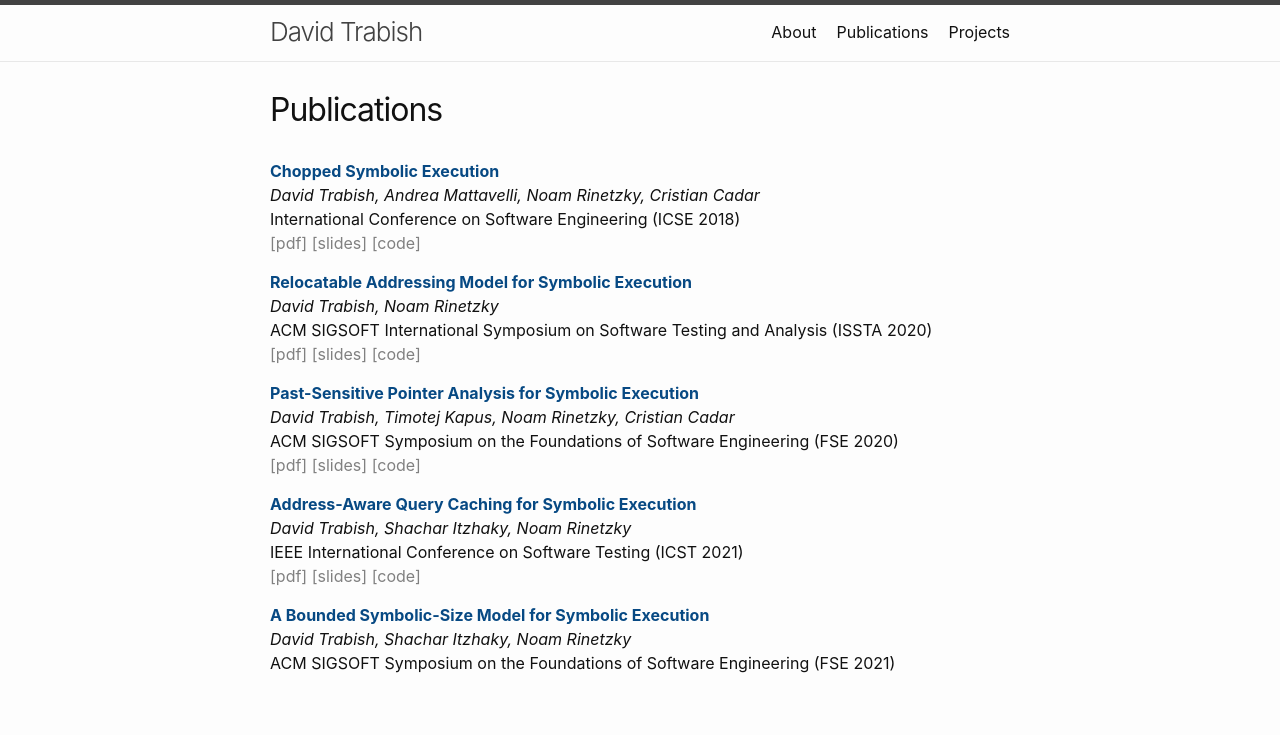
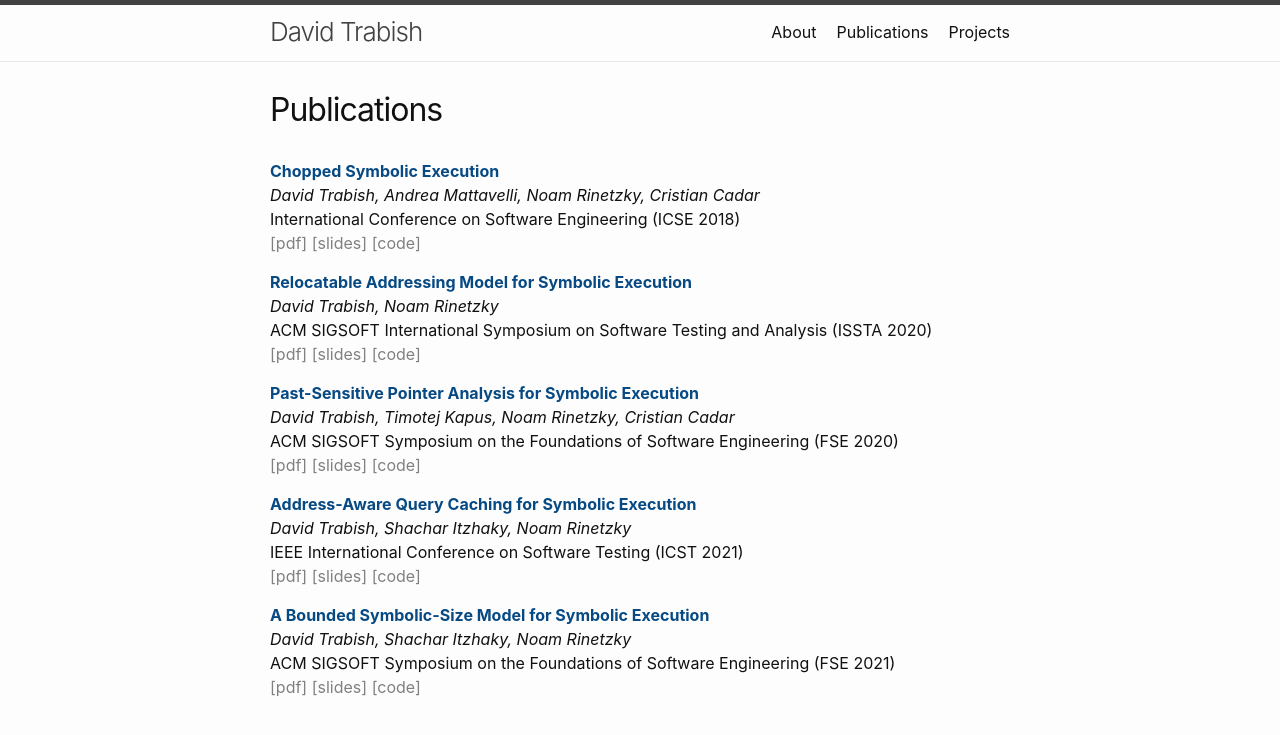
Before and after one commit to davidtr1037/davidtr1037.github.io, a Jekyll site: the page built from publications.md, in a window 1280 px wide. Shown: the top 735 px of the page. Built offline with Jekyll 4.4.1, drawn with Linux system fonts in a browser that asks for light colours.

Commit message:
adding files

```diff
--- a/publications.md
+++ b/publications.md
@@ -35,3 +35,6 @@ IEEE International Conference on Software Testing (ICST 2021)
 <span style="color:#074983">__A Bounded Symbolic-Size Model for Symbolic Execution__</span>
 _David Trabish, Shachar Itzhaky, Noam Rinetzky_
 ACM SIGSOFT Symposium on the Foundations of Software Engineering (FSE 2021)
+[<span style="color:grey">[pdf]</span>](/files/fse20main-p237-p-deb5bc6-47564-final.pdf)
+[<span style="color:grey">[slides]</span>](/files/fse2021.pdf)
+[<span style="color:grey">[code]</span>](https://github.com/davidtr1037/klee-symsize)
```
Also changed, not shown: 2 other files.
